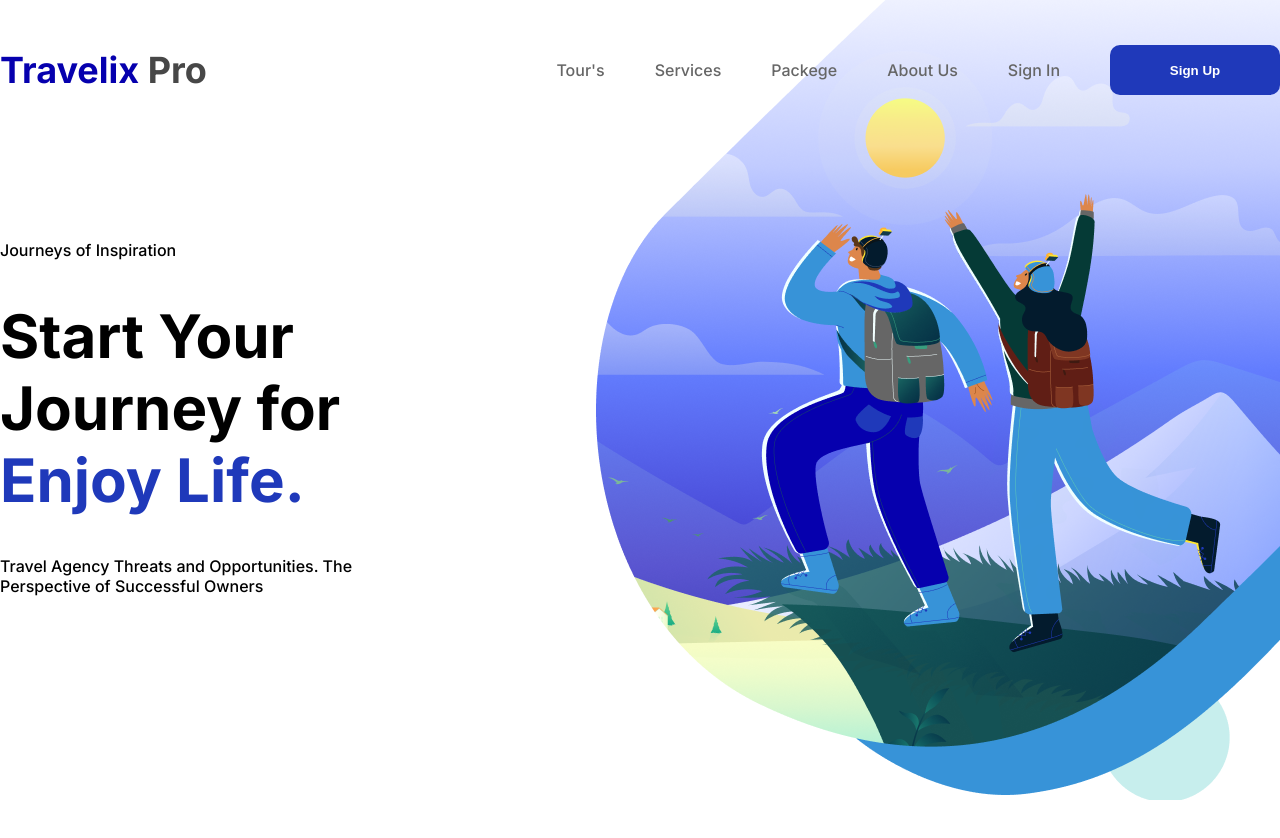
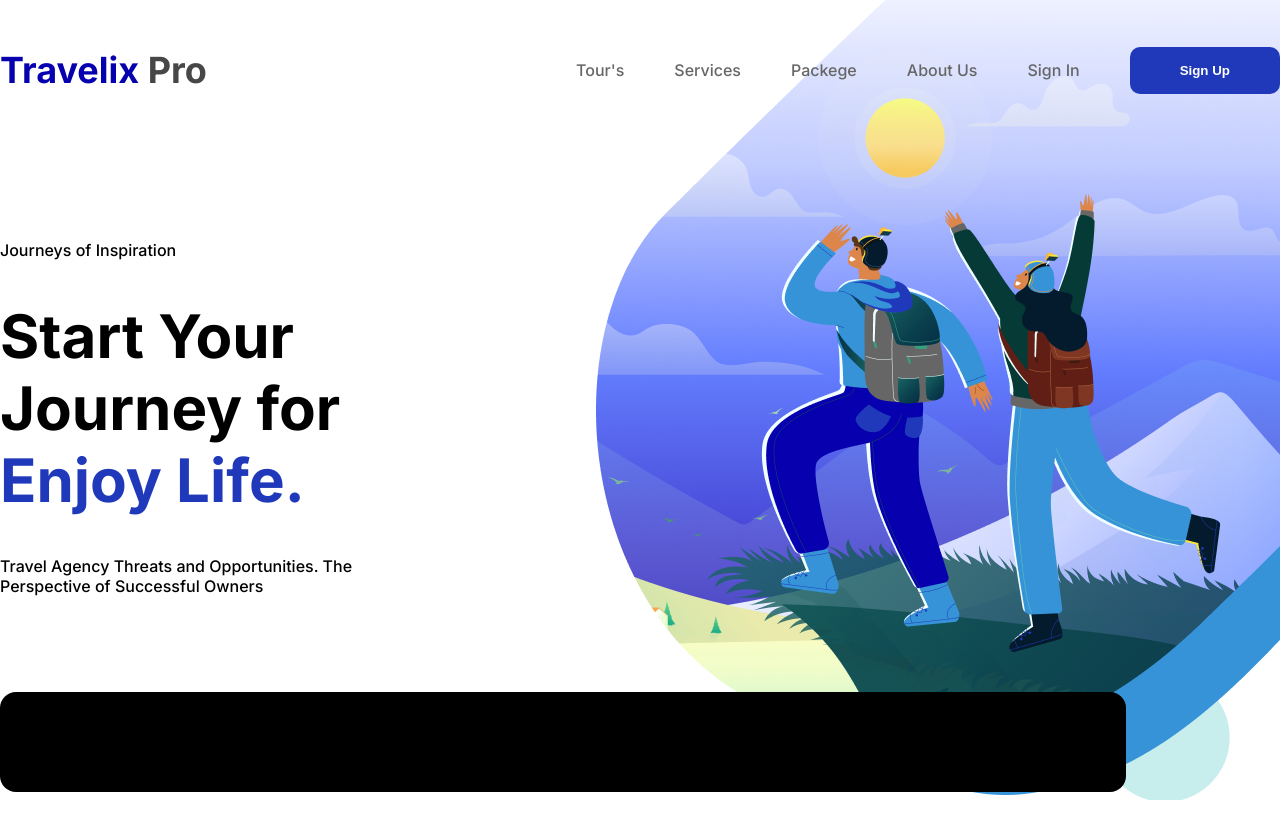
Before and after one commit to Midengrows1/TravelXpro, a plain HTML site: page index.html in a window 1280 px wide. Before the commit the page ends 800 px from the top, so only its background shows below. Drawn offline with Linux system fonts and the light colour scheme.

Commit message:
second deploy

```diff
--- a/css/index.scss
+++ b/css/index.scss
@@ -82,13 +82,11 @@ $black04: #e5e5e5;
 }
 
 .default-btn {
-  width: 170px;
-  height: 50px;
+  padding: 16px 50px;
   border-radius: 10px;
   outline: none;
   border: none;
   background-color: $blueColor02;
-  display: inline-block;
   color: #fff;
   font-weight: 700;
 }
@@ -98,7 +96,6 @@ $black04: #e5e5e5;
   background-image: url(/assets/Group\ first-screen.png);
   background-repeat: no-repeat;
   background-position: top right;
-  //   background-size: cover;
 }
 
 .main {
@@ -106,12 +103,13 @@ $black04: #e5e5e5;
   height: 100%;
 }
 .first-screen {
-  width: 40%;
+
   padding: 100px 0;
   display: flex;
   justify-content: center;
   flex-direction: column;
   &-content {
+    width: 40%;
     display: flex;
     flex-direction: column;
     gap: 40px;
@@ -119,7 +117,14 @@ $black04: #e5e5e5;
       color: $blueColor02;
     }
     p {
-      padding-right:  100px;
+      padding-right: 100px;
     }
   }
+  &-details {
+    margin: 6em 0px;
+    width: 88%;
+    height: 100px;
+    background-color: #000;
+    border-radius:16px;
+  }
 }
--- a/index.html
+++ b/index.html
@@ -36,7 +36,11 @@
                   Successful Owners
                 </p>
               </div>
-              <div class="first-screen-details"></div>
+              <div class="first-screen-details">
+                <div class="first-screen-details_content">
+
+                </div>
+              </div>
             </section>
           </main>
         </div>
```
Also changed, not shown: css/index.css, 1 other file.
